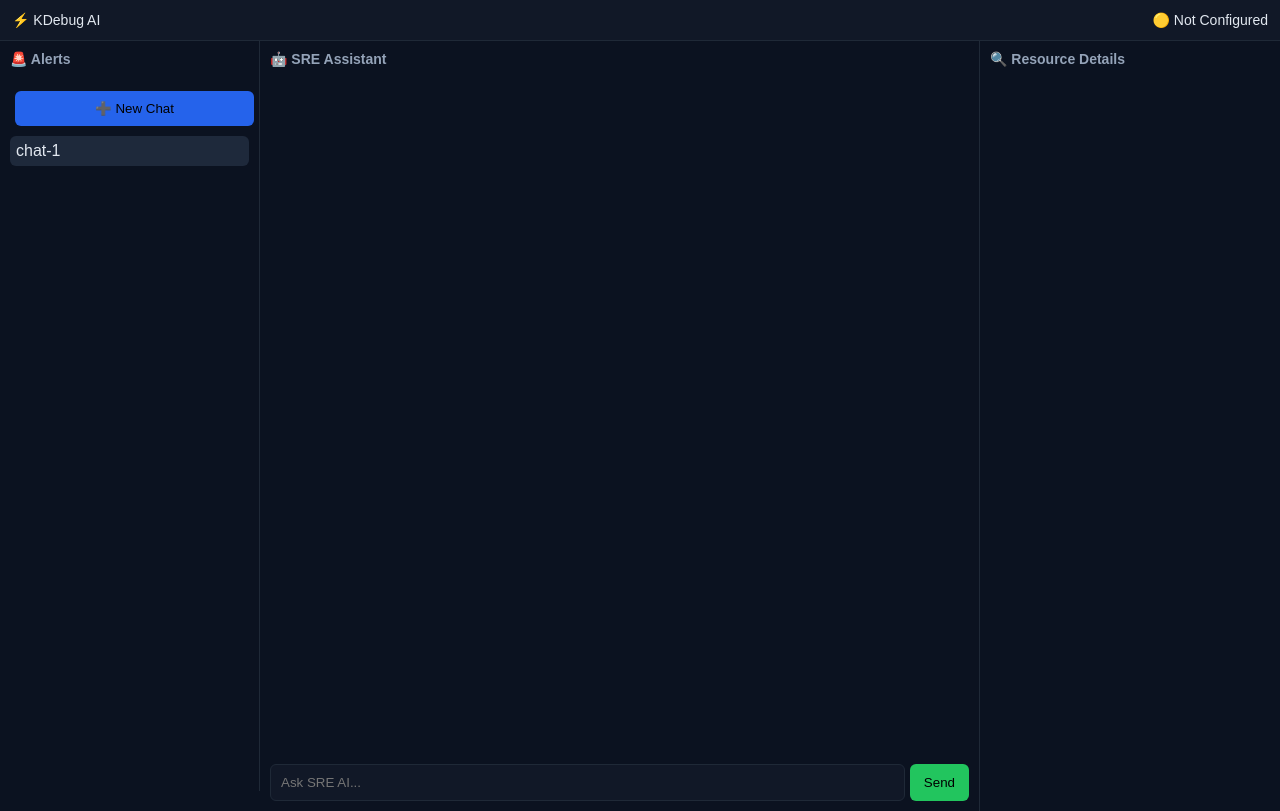
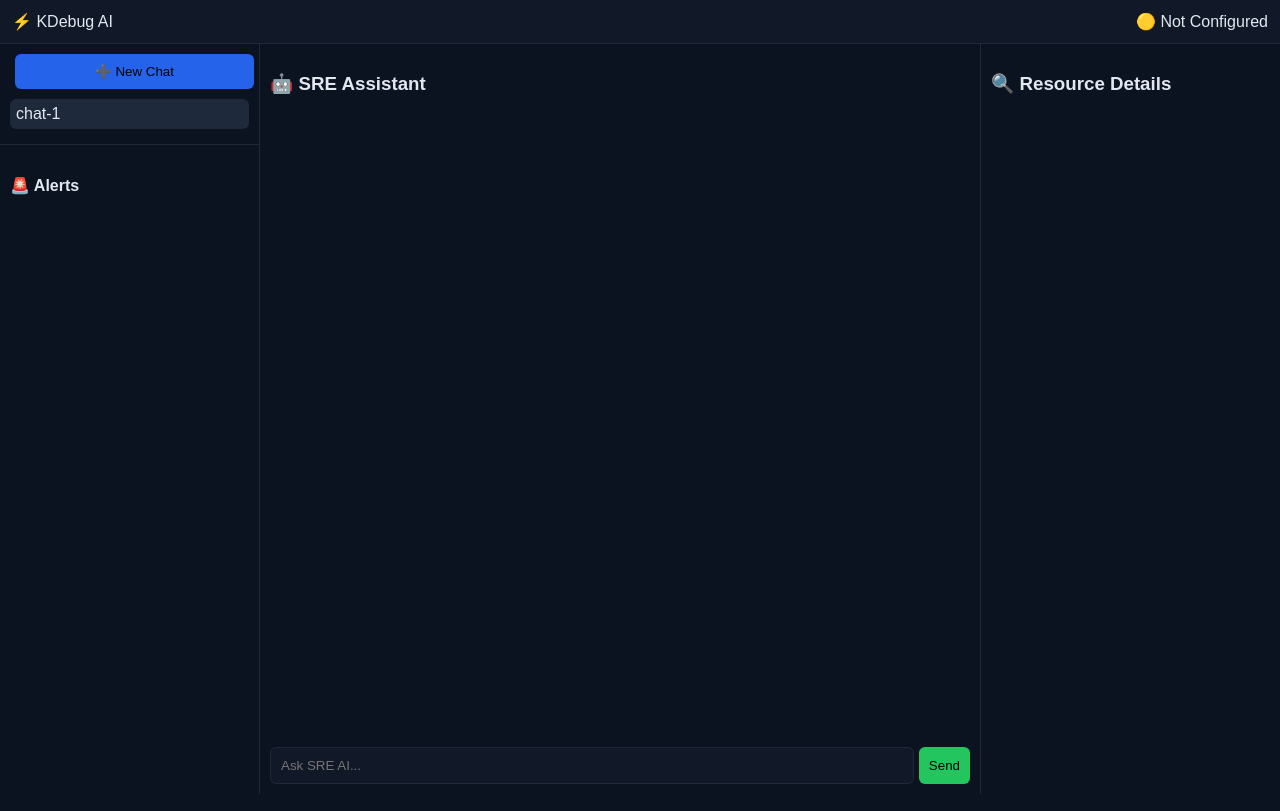
Before and after one commit to gangadhariy/kdebug-cli, a plain HTML site: page index.html in a window 1280 px wide. Drawn offline with Linux system fonts and the light colour scheme.

Commit message:
Refactor HTML structure new chat and alerts seperated

```diff
--- a/index.html
+++ b/index.html
@@ -20,7 +20,6 @@ body {
   border-bottom: 1px solid #1f2937;
   display: flex;
   justify-content: space-between;
-  font-size: 14px;
 }
 
 /* GRID */
@@ -30,39 +29,22 @@ body {
   height: calc(100vh - 50px);
 }
 
-/* PANELS */
-.panel {
+/* LEFT PANEL SPLIT */
+.left-panel {
+  display: flex;
+  flex-direction: column;
   border-right: 1px solid #1f2937;
-  padding: 10px;
-  overflow-y: auto;
 }
 
-.panel:last-child {
-  border-right: none;
+/* CHAT SECTION */
+.chat-section {
+  padding: 10px;
+  border-bottom: 1px solid #1f2937;
 }
 
-.panel h3 {
-  margin-top: 0;
-  font-size: 14px;
-  color: #94a3b8;
-}
-
-/* ALERT */
-.alert {
-  background: #1e293b;
-  padding: 8px;
-  margin-bottom: 8px;
-  border-radius: 6px;
-  cursor: pointer;
-}
-
-.alert:hover {
-  background: #334155;
-}
-
-/* CHAT LIST */
 .chat-list {
-  margin-top: 10px;
+  max-height: 200px;
+  overflow-y: auto;
 }
 
 .chat-item {
@@ -77,32 +59,58 @@ body {
   background: #334155;
 }
 
+.new-chat {
+  width: 100%;
+  margin-bottom: 10px;
+  background: #2563eb;
+  padding: 10px;
+  border: none;
+  border-radius: 6px;
+  cursor: pointer;
+}
+
+/* ALERT SECTION */
+.alert-section {
+  flex: 1;
+  padding: 10px;
+  overflow-y: auto;
+}
+
+.alert {
+  background: #1e293b;
+  padding: 8px;
+  margin-bottom: 8px;
+  border-radius: 6px;
+  cursor: pointer;
+}
+
+.alert:hover {
+  background: #334155;
+}
+
 /* CHAT */
-.chat {
+.chat-panel {
   display: flex;
   flex-direction: column;
-  height: 100%;
+  padding: 10px;
 }
 
 .messages {
   flex: 1;
   overflow-y: auto;
-  padding: 10px;
 }
 
-/* MESSAGE STYLES */
+/* MESSAGE */
 .msg {
   max-width: 70%;
   padding: 10px;
   margin-bottom: 8px;
   border-radius: 10px;
-  word-wrap: break-word;
 }
 
 .user {
   background: #2563eb;
   margin-left: auto;
-  text-align: right;
 }
 
 .bot {
@@ -126,29 +134,25 @@ input {
 }
 
 button {
-  padding: 10px 14px;
+  padding: 10px;
+  margin-left: 5px;
   background: #22c55e;
   border: none;
+  border-radius: 6px;
   cursor: pointer;
-  margin-left: 5px;
-  border-radius: 6px;
 }
 
-.new-chat {
-  width: 100%;
-  margin-top: 10px;
-  background: #2563eb;
+/* DETAILS */
+.details-panel {
+  border-left: 1px solid #1f2937;
+  padding: 10px;
+  overflow-y: auto;
 }
 
 /* MOBILE */
 @media (max-width: 900px) {
   .container {
     grid-template-columns: 1fr;
-  }
-
-  .panel {
-    border-right: none;
-    border-bottom: 1px solid #1f2937;
   }
 }
 </style>
@@ -158,24 +162,32 @@ button {
 
 <div class="header">
   ⚡ KDebug AI
-  <span id="status">🟡 Cluster: Checking...</span>
+  <span id="status">🟡 Checking...</span>
 </div>
 
 <div class="container">
 
   <!-- LEFT PANEL -->
-  <div class="panel">
-    <h3>🚨 Alerts</h3>
-    <div id="alerts"></div>
+  <div class="left-panel">
 
-    <button class="new-chat" onclick="createChat()">➕ New Chat</button>
+    <!-- CHAT LIST -->
+    <div class="chat-section">
+      <button class="new-chat" onclick="createChat()">➕ New Chat</button>
+      <div id="chatList" class="chat-list"></div>
+    </div>
 
-    <div class="chat-list" id="chatList"></div>
+    <!-- ALERTS -->
+    <div class="alert-section">
+      <h4>🚨 Alerts</h4>
+      <div id="alerts"></div>
+    </div>
+
   </div>
 
-  <!-- CHAT -->
-  <div class="panel chat">
+  <!-- CHAT PANEL -->
+  <div class="chat-panel">
     <h3>🤖 SRE Assistant</h3>
+
     <div id="chat" class="messages"></div>
 
     <div class="input-box">
@@ -185,7 +197,7 @@ button {
   </div>
 
   <!-- DETAILS -->
-  <div class="panel">
+  <div class="details-panel">
     <h3>🔍 Resource Details</h3>
     <pre id="details"></pre>
   </div>
@@ -195,14 +207,11 @@ button {
 <script>
 const SERVER = "http://YOUR_KDEBUG_SVC";
 
-/* -----------------------------
-   🧠 CHAT MANAGEMENT
------------------------------ */
 let currentChat = "chat-1";
 
+/* CHAT MANAGEMENT */
 function loadChats() {
   const chats = JSON.parse(localStorage.getItem("kdebug_chats") || "{}");
-
   const list = document.getElementById("chatList");
   list.innerHTML = "";
 
@@ -235,17 +244,16 @@ function createChat() {
 function renderChat() {
   const chats = JSON.parse(localStorage.getItem("kdebug_chats") || "{}");
   const chatBox = document.getElementById("chat");
-
   chatBox.innerHTML = "";
 
   (chats[currentChat] || []).forEach(m => {
     chatBox.innerHTML += `<div class="msg ${m.type}">${m.text}</div>`;
   });
+
+  chatBox.scrollTop = chatBox.scrollHeight;
 }
 
-/* -----------------------------
-   💬 SEND MESSAGE
------------------------------ */
+/* SEND */
 function send() {
   const input = document.getElementById("msg");
   const text = input.value.trim();
@@ -254,8 +262,8 @@ function send() {
   const chats = JSON.parse(localStorage.getItem("kdebug_chats") || "{}");
 
   chats[currentChat].push({ type: "user", text });
+  input.value = "";
 
-  input.value = "";
   localStorage.setItem("kdebug_chats", JSON.stringify(chats));
   renderChat();
 
@@ -267,7 +275,6 @@ function send() {
   .then(res => res.json())
   .then(data => {
     const chats = JSON.parse(localStorage.getItem("kdebug_chats") || "{}");
-
     chats[currentChat].push({ type: "bot", text: data.reply });
 
     localStorage.setItem("kdebug_chats", JSON.stringify(chats));
@@ -275,7 +282,6 @@ function send() {
   })
   .catch(() => {
     const chats = JSON.parse(localStorage.getItem("kdebug_chats") || "{}");
-
     chats[currentChat].push({ type: "bot", text: "❌ Server unreachable" });
 
     localStorage.setItem("kdebug_chats", JSON.stringify(chats));
@@ -283,14 +289,12 @@ function send() {
   });
 }
 
-/* ENTER KEY */
+/* ENTER */
 document.getElementById("msg").addEventListener("keypress", e => {
   if (e.key === "Enter") send();
 });
 
-/* -----------------------------
-   🔔 EVENTS + STATUS
------------------------------ */
+/* EVENTS + STATUS */
 setInterval(() => {
   if (SERVER.includes("YOUR_KDEBUG_SVC")) {
     document.getElementById("status").innerText = "🟡 Not Configured";
@@ -319,12 +323,10 @@ setInterval(() => {
       box.appendChild(el);
     });
 
-    const status = document.getElementById("status");
-    status.innerText = "🟢 Cluster Connected";
+    document.getElementById("status").innerText = "🟢 Connected";
   })
   .catch(() => {
-    const status = document.getElementById("status");
-    status.innerText = "🔴 Cluster Disconnected";
+    document.getElementById("status").innerText = "🔴 Disconnected";
   });
 }, 3000);
 
```
